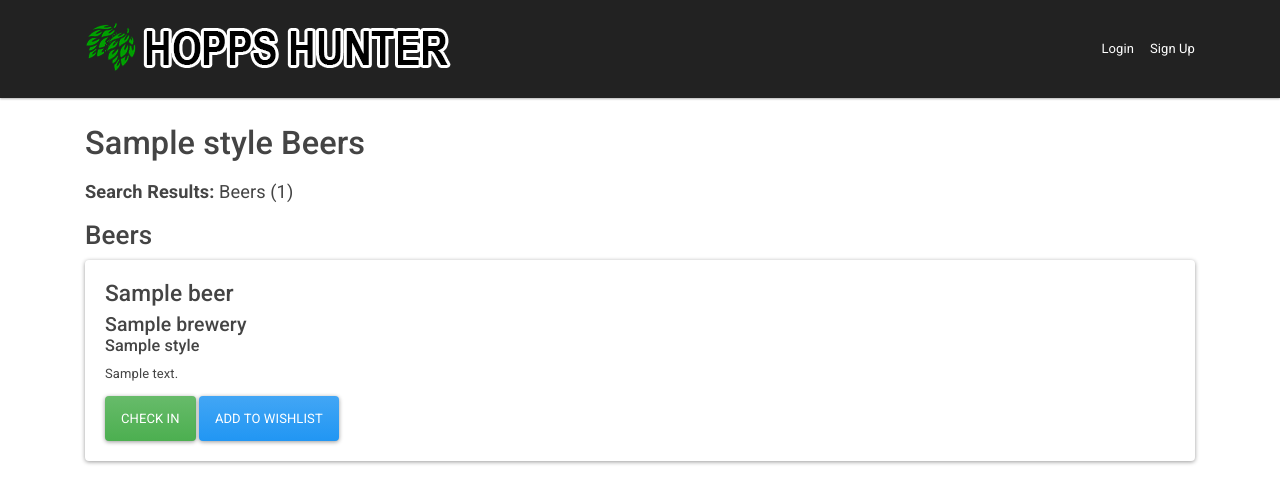
After one commit to shaunwo/hopps-hunter, a Flask app: page /search/style/1 in a window 1280 px wide. The commit adds this page. Shown: the top 504 px of the page. Run offline with Flask 2, Linux system fonts and the light colour scheme; tables that the repository leaves empty hold one stand-in row (values such as "Sample post"); some libraries are stand-ins or nearby versions.

Commit message:
Added routes and functionality for showing beers by brewery or style

```diff
--- a/app.py
+++ b/app.py
@@ -146,16 +146,10 @@ def followers_page():
 
     return render_template('followers/index.html')
 
-# displaying the profile
-@app.route('/profile')
-def profile_page():
 
-    # checking to see if the user has signed in
-    if not g.user:
-        flash("Access unauthorized.", "danger")
-        return redirect("/user/login")
-
-    return render_template('profile/index.html')
+##############################################################################
+# BEGIN SEARCH ROUTES
+##############################################################################
 
 # displaying the search
 @app.route('/search', methods=['GET', 'POST'])
@@ -190,6 +184,28 @@ def search_page():
 
     else:
         return render_template('search/index.html', form=form)
+
+# show beers from a particular brewery
+@app.route('/search/brewery/<int:brewery_id>', methods=['GET'])
+def brewery_beers(brewery_id):
+
+    brewery = Brewery.query.get_or_404(brewery_id)
+    beers = Beer.query.filter(Beer.brewery_id == brewery_id).order_by(Beer.name.asc()).all()
+
+    return render_template('search/brewery.html', beers=beers, brewery=brewery)
+
+# show beers from a particular style
+@app.route('/search/style/<int:style_id>', methods=['GET'])
+def style_beers(style_id):
+
+    style = Style.query.get_or_404(style_id)
+    beers = Beer.query.filter(Beer.style_id == style_id).order_by(Beer.name.asc()).all()
+
+    return render_template('search/style.html', beers=beers, style=style)
+
+##############################################################################
+# END SEARCH ROUTES
+##############################################################################
 
 
 ##############################################################################
@@ -255,7 +271,6 @@ def wishlist_beer(beer_id):
 
     return render_template('/profile/wishlist.html')
 
-
 ##############################################################################
 # END BEER/BREWERY/STYLE CHECKIN AND WISHLIST ROUTES
 ##############################################################################
@@ -264,6 +279,19 @@ def wishlist_beer(beer_id):
 ##############################################################################
 # BEGIN PROFILE ROUTES
 ##############################################################################
+
+# displaying the profile
+@app.route('/profile')
+def profile_page():
+
+    # checking to see if the user has signed in
+    if not g.user:
+        flash("Access unauthorized.", "danger")
+        return redirect("/user/login")
+
+    return render_template('profile/index.html')
+
+# displaying the profile wishlist
 @app.route('/profile/wishlist', methods=['GET', 'POST'])
 def profile_wishlist():
 
@@ -276,6 +304,7 @@ def profile_wishlist():
 
     return render_template('/profile/wishlist.html', wishlist=wishlist)
 
+# displaying the change password screens / functionality
 @app.route('/profile/changepw', methods=['GET', 'POST'])
 def change_pw():
 
@@ -311,6 +340,7 @@ def change_pw():
     else:
         return render_template('/profile/changepw.html', form=form)
 
+# edit profile screens / functionality
 @app.route('/profile/edit', methods=['GET', 'POST'])
 def profile_edit():
     """Handle user signup.
--- /dev/null
+++ b/templates/search/beer_card.html
@@ -0,0 +1,16 @@
+<div class="card">
+	<div class="card-body">
+		<h3 class="card-title">{{ beer.name }}</h3>
+		<h4 class="card-subtitle">{{ beer.brewery.name }}</h4>
+		<h5>{{ beer.style.style_name }}</h5>
+		{% if beer.descript|length %}
+		<p class="card-text">{{beer.descript}}</p>
+		{% endif %}
+		<a href="/beer/checkin/{{beer.id}}" class="btn btn-success"
+			>Check In</a
+		>
+		<a href="/beer/wishlist/{{beer.id}}" class="btn btn-primary"
+			>Add to Wishlist</a
+		>
+	</div>
+</div>
--- /dev/null
+++ b/templates/search/style.html
@@ -0,0 +1,17 @@
+{% extends 'base.html' %} {% block title %}Hopps Hunter | {{ style.style_name }}
+Beers{% endblock %} {% block content %}
+
+<h1>{{ style.style_name }} Beers</h1>
+
+{% if beers %}
+<p id="search-results">
+	<strong>Search Results:</strong>
+	Beers ({{beers|length}})
+</p>
+{% endif %}
+
+<h2 id="beers">Beers</h2>
+{% if beers|length == 0 %}
+<h3>Sorry, no {{ style.style_name }} beers in the database at this time.</h3>
+{% else %} {% for beer in beers %} {% include 'search/beer_card.html' %} {%
+endfor %} {% endif %} {% endblock %}
```
Also changed, not shown: templates/search/brewery.html (added, +17 -0 lines), templates/search/index.html (+8 -29 lines).
